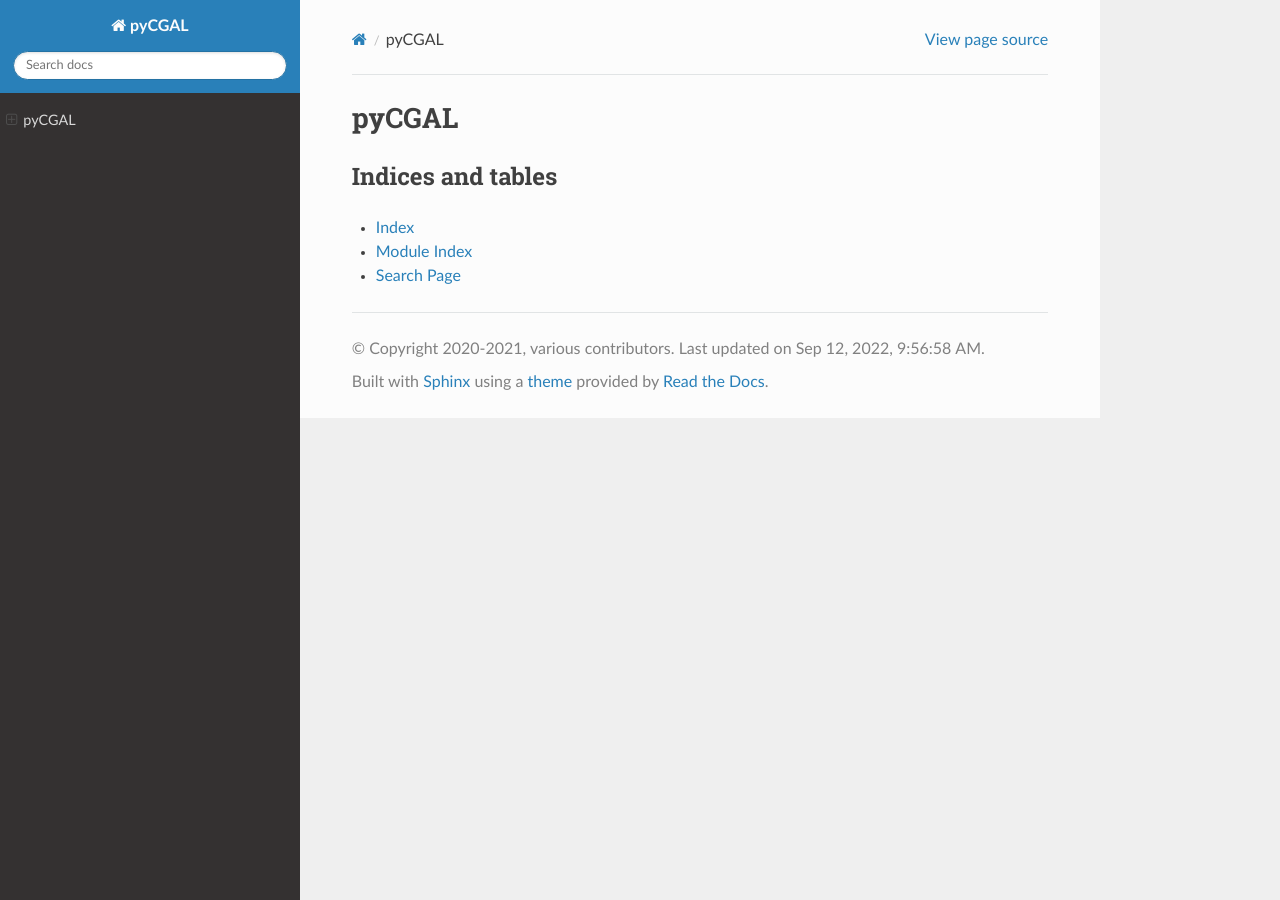
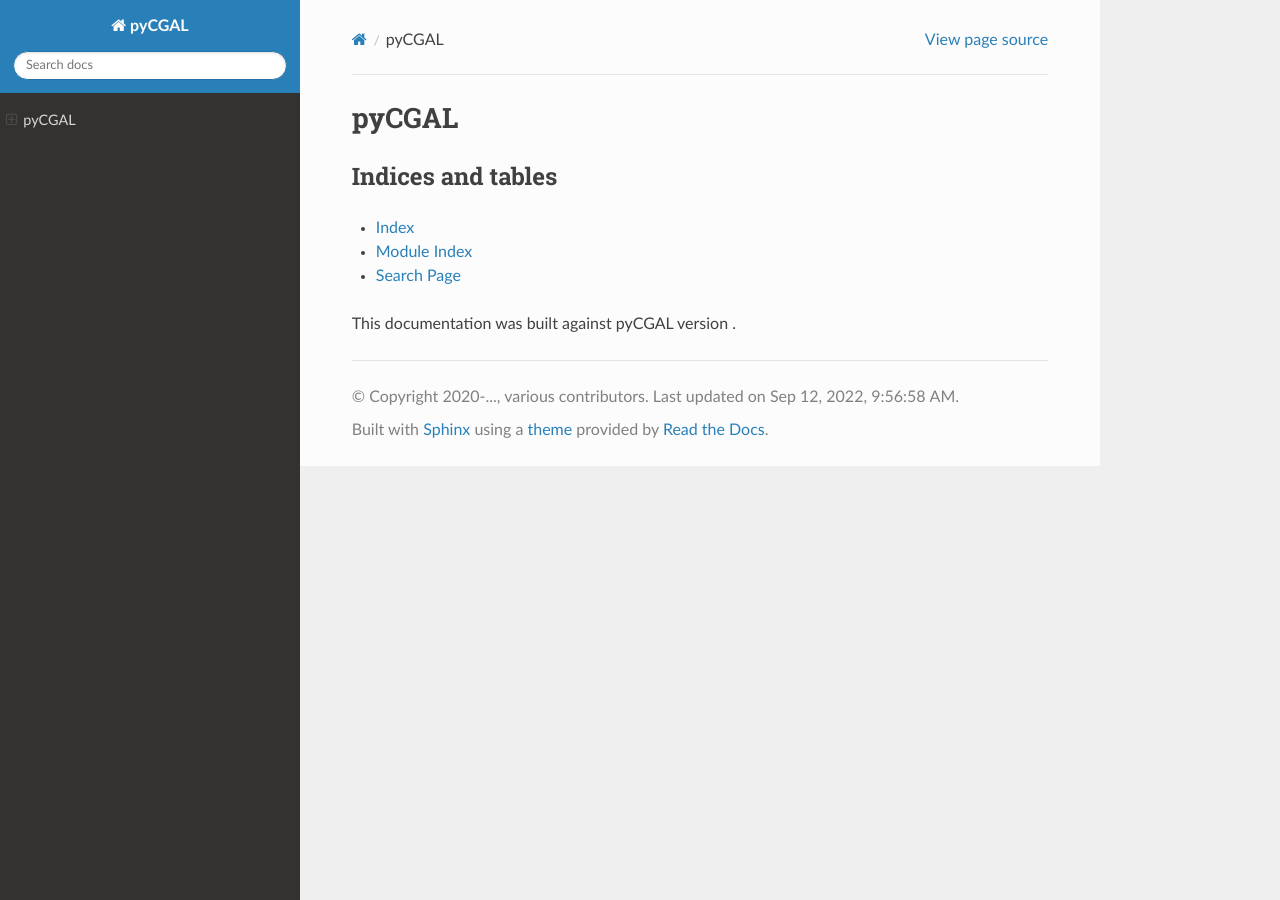
Before and after one commit to BRGM/pycgal, a Sphinx documentation site: the page built from doc/index.rst, in a window 1280 px wide. Built offline with Sphinx 7.4.7 and the Read the Docs theme 2.0.0, drawn with Linux system fonts in a browser that asks for light colours; pages that are not in the unit, such as notebooks, are missing from menus; the version number could not be read and is left out; some of the changed lines change nothing that is shown.

```diff
--- a/doc/conf.py
+++ b/doc/conf.py
@@ -9,11 +9,26 @@
 # -- Project information -----------------------------------------------------
 
 project = "pyCGAL"
-copyright = "2020-2021, various contributors"
+copyright = "2020-..., various contributors"
 author = "various contributors"
 
-# The full version, including alpha/beta/rc tags
-release = "0.2.9"
+
+def get_version_info():
+    import re
+    from setuptools_scm import get_version
+
+    scm_version = get_version(root="..", relative_to=__file__)
+    matches = re.match("(\d+\.\d+.\d+)(.*)", scm_version)
+    version, tag = matches.groups()
+    if len(tag) > 0:
+        assert tag.startswith(".dev")
+        matches = re.match("(\d+\.\d+)(.*)", version)
+        major = matches.group(1)
+        version = f"{major}.x"
+    return version, scm_version
+
+
+version, release = get_version_info()
 
 master_doc = "index"
 
--- a/doc/index.rst
+++ b/doc/index.rst
@@ -1,6 +1,6 @@
-======
-pyCGAL
-======
+================
+pyCGAL |version|
+================
 
 .. toctree::
    :maxdepth: 1
@@ -15,3 +15,5 @@
 * :ref:`genindex`
 * :ref:`modindex`
 * :ref:`search`
+
+This documentation was built against pyCGAL version |release|.
```
Also changed, not shown: .gitlab-ci.yml.
